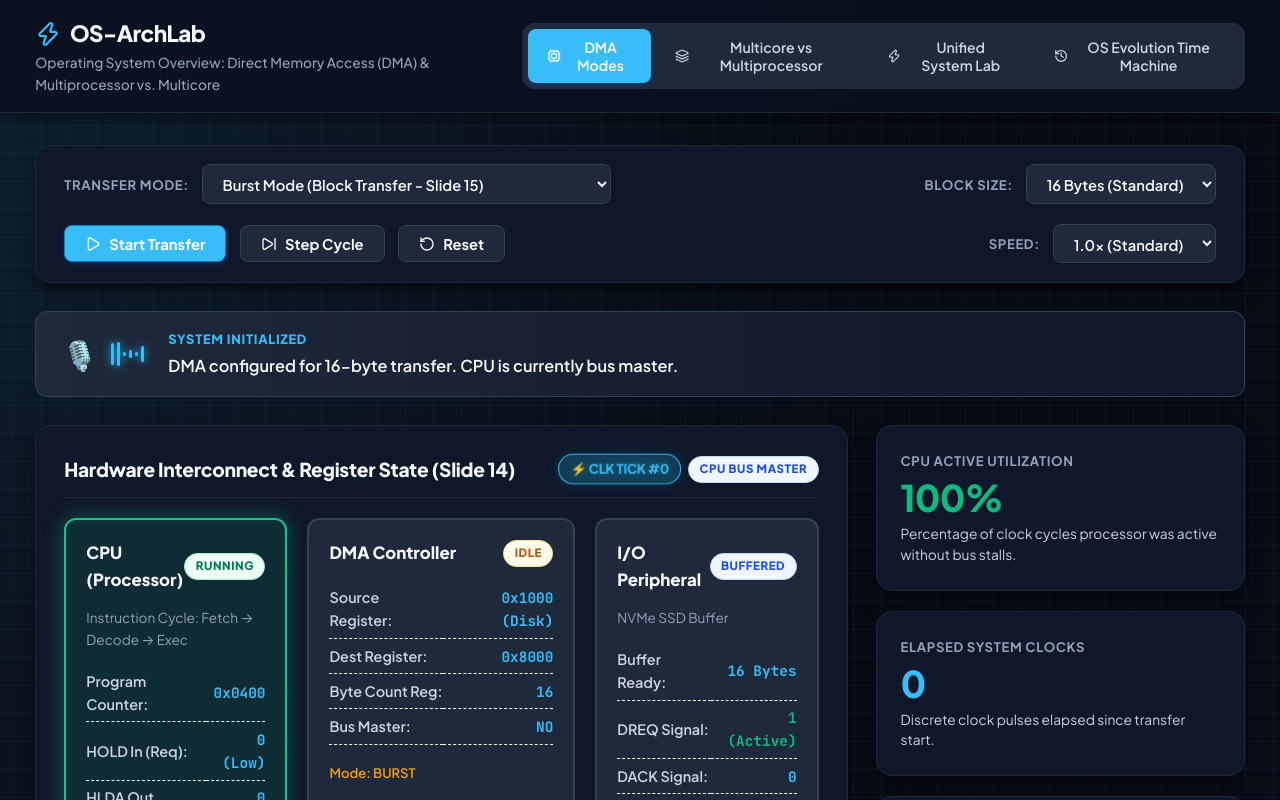
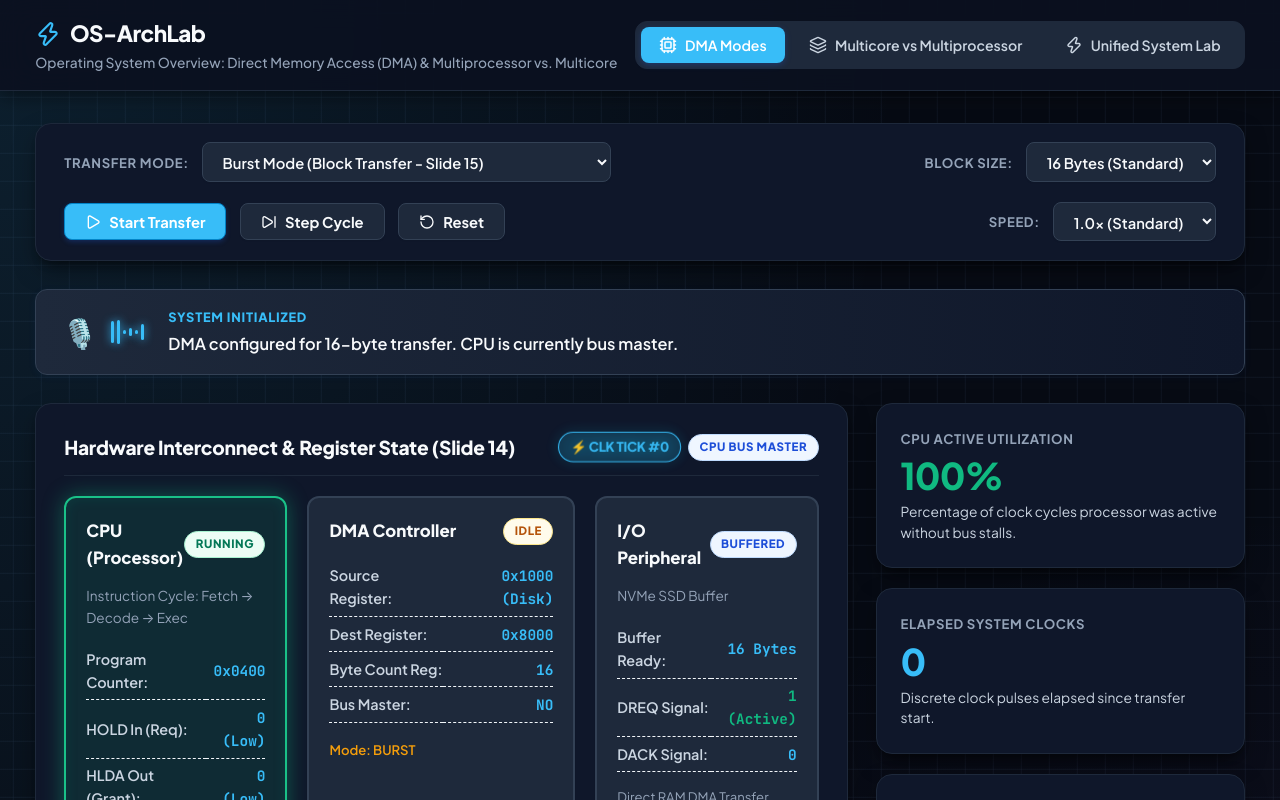
Before and after one commit to SmoothnOperator/OS-Visual-Simulation, a React (Vite) app: page / in a window 1280 px wide. Shown: the top 800 px of the page. Built offline with nearby package versions, Linux system fonts and the light colour scheme.

Commit message:
Remove OS Evolution Time Machine tab to keep focus on core DMA and Multicore/MP modules

```diff
--- a/src/App.jsx
+++ b/src/App.jsx
@@ -3,7 +3,6 @@ import Navbar from './components/Navbar';
 import DmaSimulator from './components/DmaSimulator';
 import MultiArchitectureComparator from './components/MultiArchitectureComparator';
 import UnifiedSystemLab from './components/UnifiedSystemLab';
-import OsEvolutionTimeMachine from './components/OsEvolutionTimeMachine';
 
 export default function App() {
   const [activeTab, setActiveTab] = useState('dma');
@@ -24,7 +23,6 @@ export default function App() {
         {activeTab === 'dma' && <DmaSimulator />}
         {activeTab === 'multicore' && <MultiArchitectureComparator />}
         {activeTab === 'unified' && <UnifiedSystemLab />}
-        {activeTab === 'evolution' && <OsEvolutionTimeMachine />}
       </main>
       <footer style={{
         textAlign: 'center',
--- a/src/components/Navbar.jsx
+++ b/src/components/Navbar.jsx
@@ -1,5 +1,5 @@
 import React from 'react';
-import { Zap, Cpu, Layers, History } from 'lucide-react';
+import { Zap, Cpu, Layers } from 'lucide-react';
 
 export default function Navbar({ activeTab, setActiveTab }) {
   return (
@@ -34,12 +34,6 @@ export default function Navbar({ activeTab, setActiveTab }) {
         >
           <Zap size={18} /> Unified System Lab
         </button>
-        <button
-          className={`tab-btn ${activeTab === 'evolution' ? 'active' : ''}`}
-          onClick={() => setActiveTab('evolution')}
-        >
-          <History size={18} /> OS Evolution Time Machine
-        </button>
       </nav>
     </header>
   );
```
